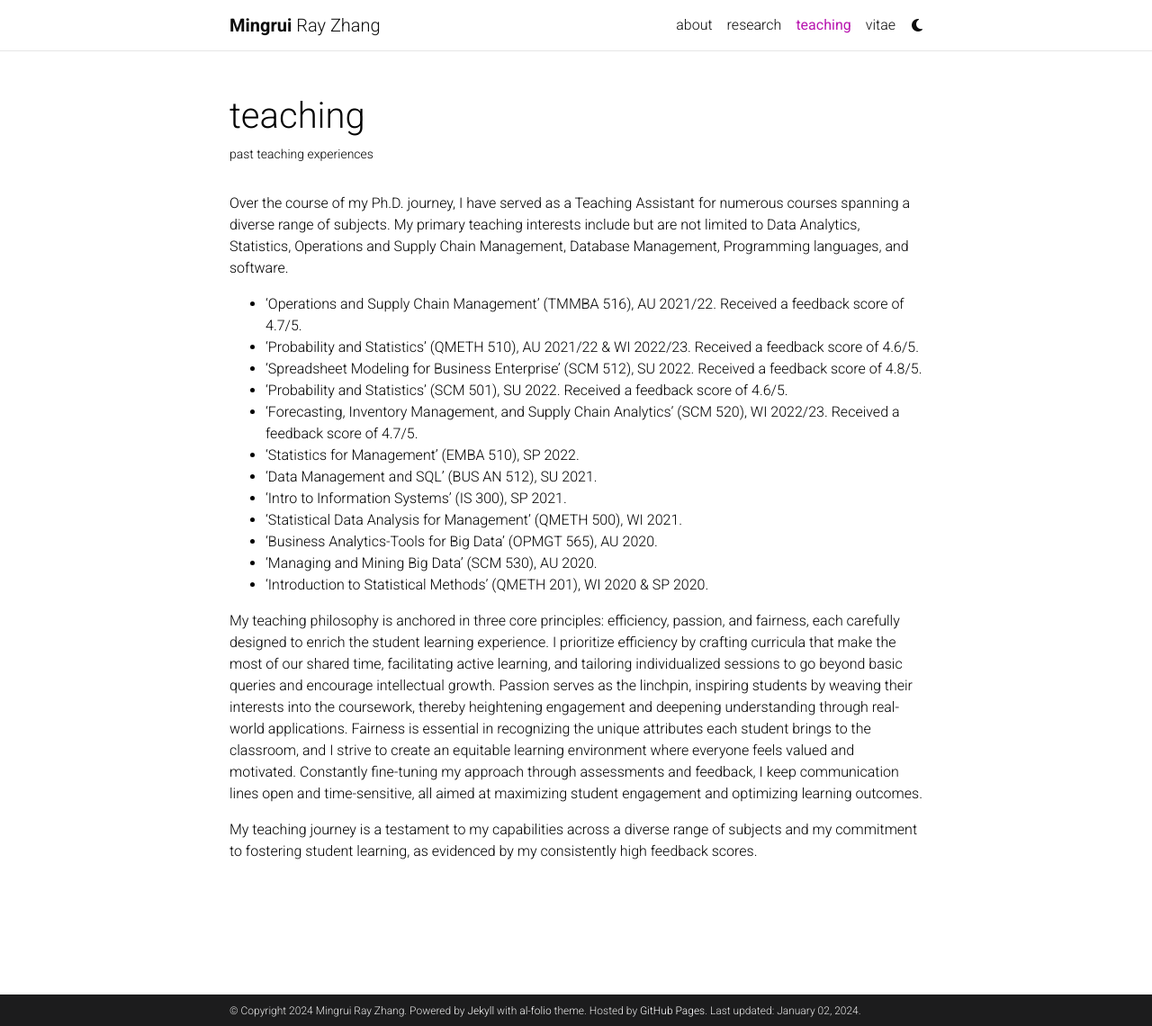
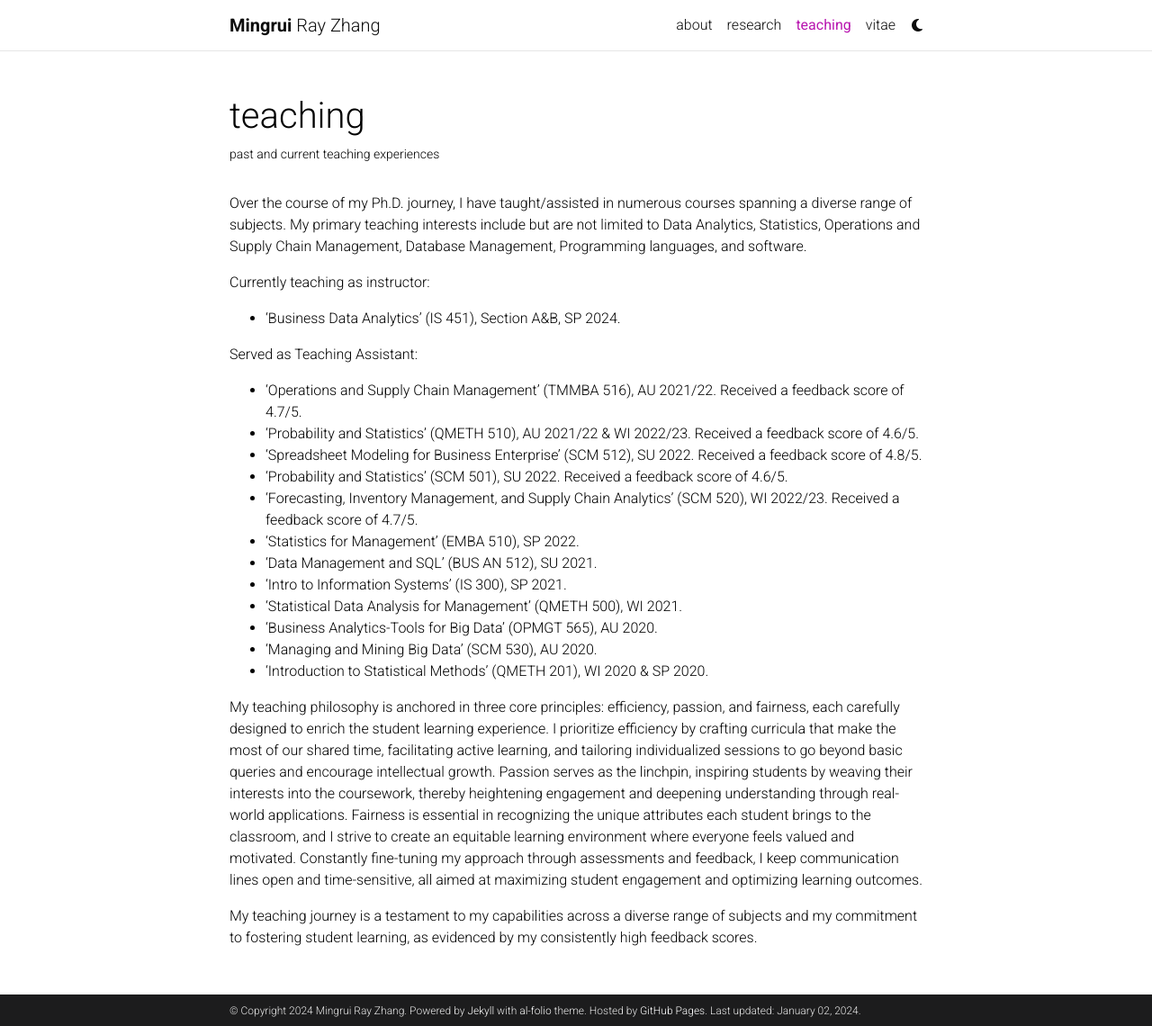
Before and after one commit to MingruiRayZhang/MingruiRayZhang.github.io, a Jekyll site: the page built from _pages/teaching.md, in a window 1280 px wide and 1140 px high. Shown: the whole window at 90% size. Built offline with Jekyll 4.4.1, drawn with Linux system fonts in a browser that asks for light colours; comment, search, counter and statistics services are not loaded; a style sheet for code colours, icons or effects is not loaded.

Commit message:
updated info

```diff
--- a/_pages/teaching.md
+++ b/_pages/teaching.md
@@ -2,13 +2,17 @@
 layout: page
 permalink: /teaching/
 title: teaching
-description: past teaching experiences
+description: past and current teaching experiences
 nav: true
 nav_order: 3
 ---
 
-Over the course of my Ph.D. journey, I have served as a Teaching Assistant for numerous courses spanning a diverse range of subjects. My primary teaching interests include but are not limited to Data Analytics, Statistics, Operations and Supply Chain Management, Database Management, Programming languages, and software.
+Over the course of my Ph.D. journey, I have taught/assisted in numerous courses spanning a diverse range of subjects. My primary teaching interests include but are not limited to Data Analytics, Statistics, Operations and Supply Chain Management, Database Management, Programming languages, and software.
 
+Currently teaching as instructor:
+- 'Business Data Analytics' (IS 451), Section A&B, SP 2024.
+
+Served as Teaching Assistant:
 - 'Operations and Supply Chain Management' (TMMBA 516), AU 2021/22. Received a feedback score of 4.7/5.
 - 'Probability and Statistics' (QMETH 510), AU 2021/22 & WI 2022/23. Received a feedback score of 4.6/5.
 - 'Spreadsheet Modeling for Business Enterprise' (SCM 512), SU 2022. Received a feedback score of 4.8/5.
```
Also changed, not shown: _pages/research.md (+3 -0 lines).
